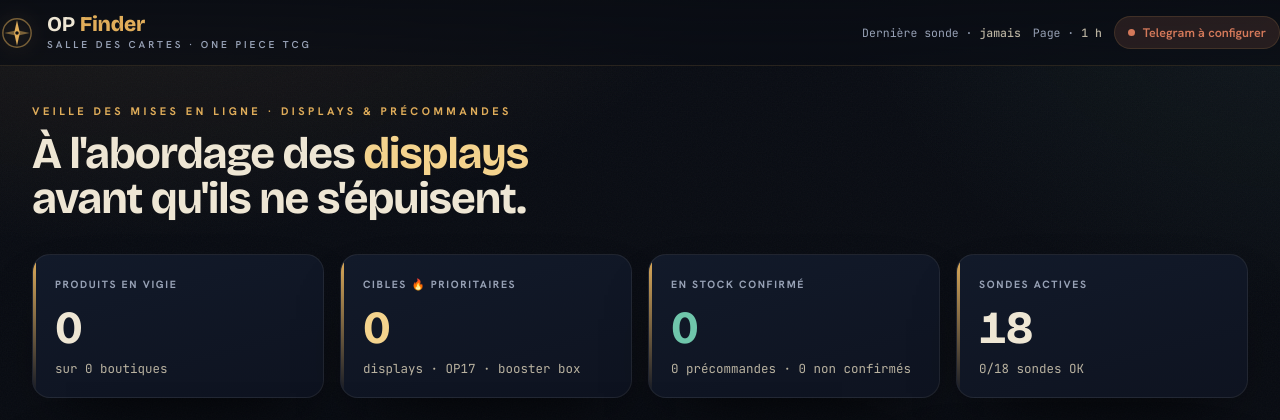
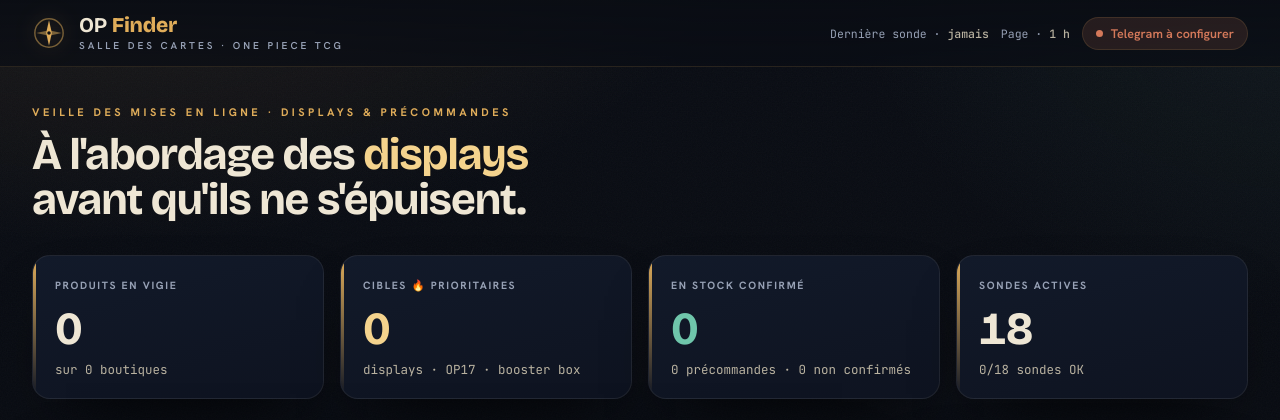
Before and after one commit to ggpujol-hash/op-finder, a FastAPI app: page / in a window 1280 px wide. Shown: the top 420 px of the page. Run offline with FastAPI, Linux system fonts and the light colour scheme; data that the repository does not hold is empty.

Commit message:
Fix: scroll horizontal du header (marge négative en pleine largeur)
Le header (enfant direct de body, donc déjà pleine largeur) portait des
marges négatives horizontales `margin: 0 calc(-1 * clamp(...))` prévues
pour « déborder » d'un conteneur padé -> il dépassait le viewport des deux
côtés (scroll horizontal) et son contenu se collait aux bords.

On supprime la marge négative : barre pleine largeur (fond/bordure bord à
bord) + contenu interne (.header-inner) capé à 1360px et centré, aligné
avec .wrap. Vérifié à 1440px et 375px : overflow horizontal = 0, logo et
tag Telegram alignés avec le contenu.

Co-Authored-By: Claude Opus 4.8 <noreply@anthropic.com>

```diff
--- a/src/dashboard/templates/index.html
+++ b/src/dashboard/templates/index.html
@@ -55,14 +55,20 @@
     .wrap { position: relative; z-index: 2; max-width: 1360px; margin: 0 auto; padding: 0 clamp(16px, 4vw, 32px) 80px; }
 
     /* ---------- header ---------- */
+    /* Barre pleine largeur (fond + bordure s'etendent bord a bord), mais contenu
+       cale sur la meme largeur que .wrap (max 1360, centre) pour s'aligner avec
+       le reste de la page. Pas de marge negative -> pas de scroll horizontal. */
     header {
       position: sticky; top: 0; z-index: 50;
-      display: flex; align-items: center; gap: 18px; flex-wrap: wrap;
-      min-height: var(--header-h); padding: 10px clamp(16px, 4vw, 32px);
-      margin: 0 calc(-1 * clamp(16px, 4vw, 32px)) 4px;
+      min-height: var(--header-h); margin-bottom: 4px;
       backdrop-filter: blur(16px) saturate(1.3);
       background: linear-gradient(180deg, rgba(10,13,20,0.94), rgba(10,13,20,0.72));
       border-bottom: 1px solid var(--line);
+    }
+    .header-inner {
+      display: flex; align-items: center; gap: 18px; flex-wrap: wrap;
+      max-width: 1360px; margin: 0 auto;
+      min-height: var(--header-h); padding: 10px clamp(16px, 4vw, 32px);
     }
     .brand { display: flex; align-items: center; gap: 13px; min-width: 0; }
     .mark { width: 34px; height: 34px; flex: none; color: var(--gold); filter: drop-shadow(0 0 12px rgba(224,173,90,0.4)); }
@@ -239,6 +245,7 @@
 </head>
 <body>
   <header>
+    <div class="header-inner">
     <div class="brand">
       <svg class="mark" viewBox="0 0 48 48" fill="none" stroke="currentColor" stroke-width="2">
         <circle cx="24" cy="24" r="20" stroke-opacity=".5"/>
@@ -259,6 +266,7 @@
       {% else %}
         <span class="status off"><span class="dot"></span>Telegram à configurer</span>
       {% endif %}
+    </div>
     </div>
   </header>
 
```
